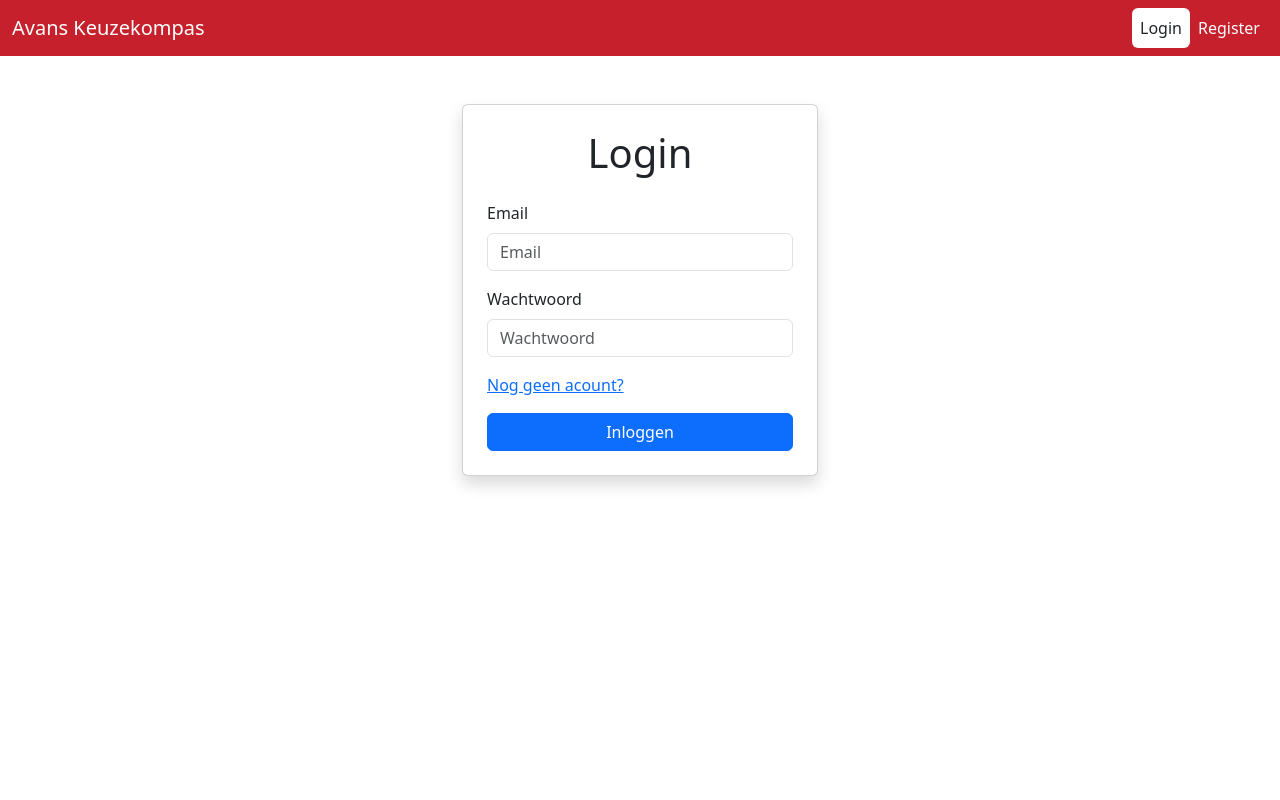
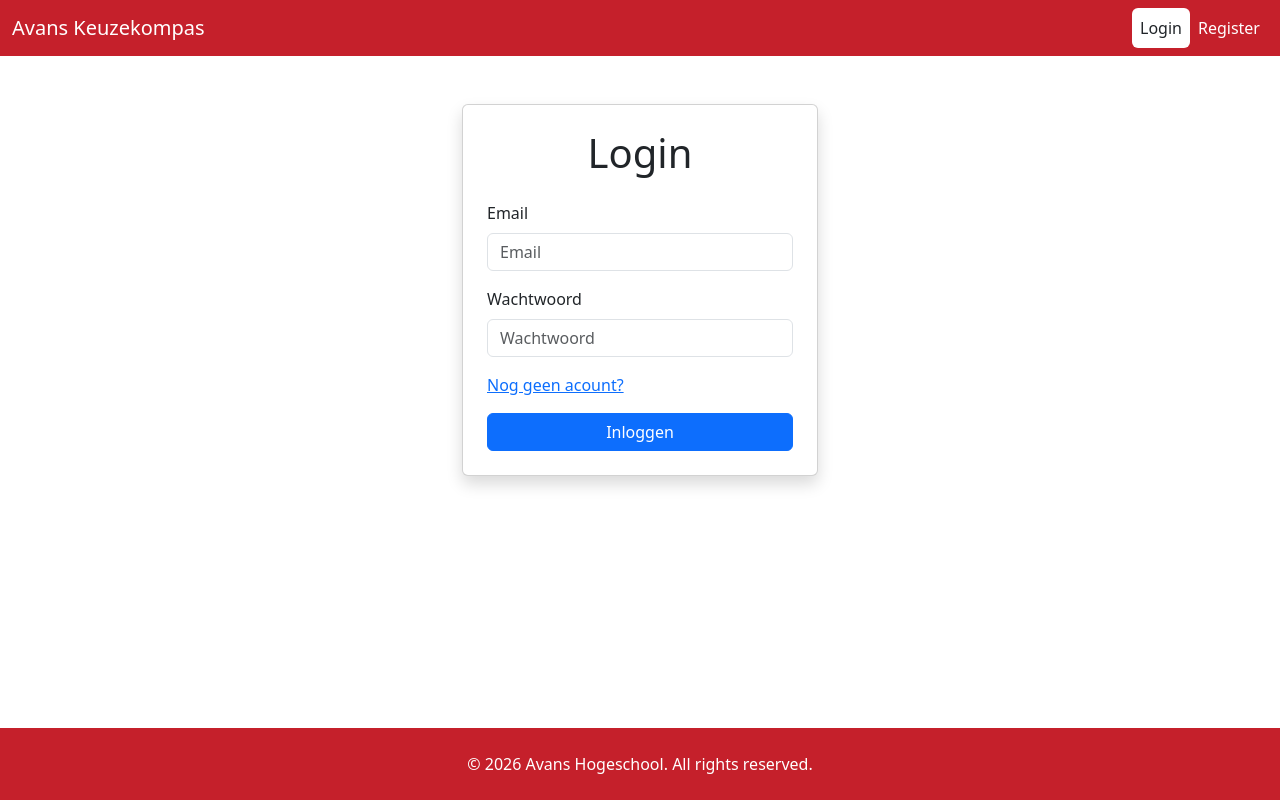
Before and after one commit to Avans-ICT/LU3-Minimum-Viable-Product, a React (Vite) app in the folder frontend/frontend-app/: page /login in a window 1280 px wide. Built offline with nearby package versions, Linux system fonts and the light colour scheme; no server answers.

Commit message:
Simple footer

```diff
--- a/frontend/frontend-app/src/App.tsx
+++ b/frontend/frontend-app/src/App.tsx
@@ -4,21 +4,22 @@ import Login from "./Pages/Login.tsx";
 import Register from "./Pages/Register.tsx"
 import NotFound from "./Pages/NotFound.tsx"
 import SingleModulePage from "./Pages/SingleModulePage.tsx"
-import Header from "./Components/Header.tsx"
+import Header from "./Components/Header/Header.tsx"
 import ModulePage from "./Pages/ModulePage.tsx";
 import { ProtectedRoute } from "./auth/ProtectedRoute.tsx";
 import { AuthProvider } from "./auth/AuthContext.tsx";
 import RecommendationPage from "./Pages/RecommendationPage.tsx"
 import "./Colors.css"
 import ProfilePage from "./Pages/ProfilePage.tsx";
-
+import Footer from "./Components/Footer/Footer.tsx";
 
 function App() {
     return (
-        <>
+        <div className="d-flex flex-column min-vh-100">
             <AuthProvider>
                 <Router>
                     <Header />
+                    <main className="flex-grow-1">
                         <Routes>
                             <Route path="/" element={<ProtectedRoute><Home /></ProtectedRoute>} />
                             <Route path="/home" element={<ProtectedRoute><Home /></ProtectedRoute>} />
@@ -30,10 +31,11 @@ function App() {
                             <Route path="/recommendations" element={<ProtectedRoute><RecommendationPage /></ProtectedRoute>} />
                             <Route path="/profile" element={<ProtectedRoute><ProfilePage /></ProtectedRoute>} />
                         </Routes>
+                    </main>
+                    <Footer />
                 </Router>
             </AuthProvider>
-        </>
-
+        </div>
     )
 }
 
--- /dev/null
+++ b/frontend/frontend-app/src/Components/Footer/Footer.tsx
@@ -0,0 +1,15 @@
+const Footer = () => {
+  return (
+    <footer className="mt-auto py-4" style={{ backgroundColor: '#c5202b' }}>
+      <div className="container">
+        <div className="row">
+          <div className="col text-center text-white">
+            <p className="mb-0">&copy; {new Date().getFullYear()} Avans Hogeschool. All rights reserved.</p>
+          </div>
+        </div>
+      </div>
+    </footer>
+  );
+};
+
+export default Footer;
--- a/frontend/frontend-app/src/Components/Header.tsx
+++ b/frontend/frontend-app/src/Components/Header/Header.tsx
@@ -1,5 +1,5 @@
 import { Link, NavLink, useLocation } from "react-router-dom";
-import { useAuth } from "../auth/AuthContext";
+import { useAuth } from "../../auth/AuthContext";
 import 'bootstrap/dist/js/bootstrap.bundle.min';
 
 export default function Header() {
```
Lines whose indentation alone changed are shown as unchanged.
